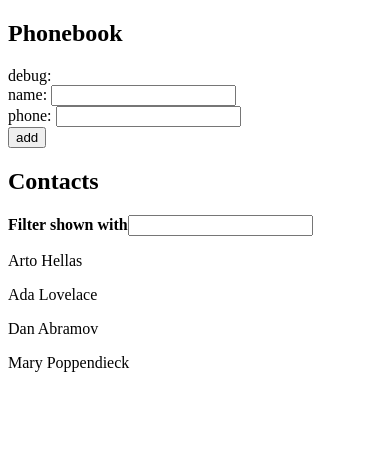
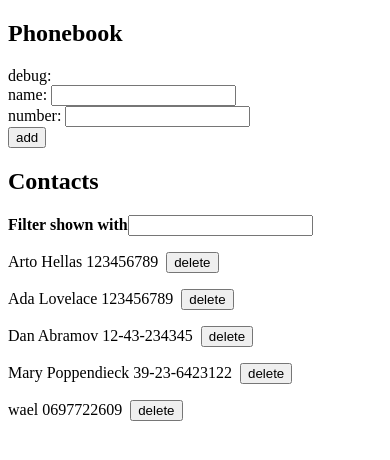
Before and after one commit to GreatLoveV/introdemo, a React (Vite) app: page / in a window 390 px wide. Shown: the top 460 px of the page. Built offline with nearby package versions, Linux system fonts and the light colour scheme; data requests are answered from the project's data file.

Commit message:
Complete ex 2.12-2.15 of Phonebook

```diff
--- a/persons.json
+++ b/persons.json
@@ -1,13 +1,13 @@
 {
-    "persons":[
+  "persons": [
     {
       "name": "Arto Hellas",
-        "number": "040-123456",
+      "number": "123456789",
       "id": "1"
     },
     {
       "name": "Ada Lovelace",
-        "number": "39-44-5323523",
+      "number": "123456789",
       "id": "2"
     },
     {
@@ -19,6 +19,11 @@
       "name": "Mary Poppendieck",
       "number": "39-23-6423122",
       "id": "4"
+    },
+    {
+      "name": "wael",
+      "number": "0697722609",
+      "id": "0ca8"
     }
   ]
 }
--- a/src/App.jsx
+++ b/src/App.jsx
@@ -2,23 +2,20 @@ import {useState, useEffect} from 'react'
 import ContactsForm from './components/ContactsForm'
 import FilterSearch from './components/FilterSearch'
 import Contacts from './components/Contacts'
-import axios from 'axios'
-
-
-
+import personaServer from './services/persona'
 
 const App = () => {
   const [persons, setPersons] = useState([])
   const [newName , setNewName] = useState('')
-  const [newPhone, setNewPhone] = useState('')
+  const [newNumber, setNewNumber] = useState('')
   const [newSearch, setNewSearch] = useState('')
 
   useEffect(() =>{
-    axios
-      .get('http://localhost:3001/persons')
-      .then(response =>{
-        setPersons(response.data)
-      })
+      personaServer
+        .getAll()
+        .then(initialPersons =>{
+          setPersons(initialPersons)
+        })
   }, [])
 
   const handleSearchChange = (event) =>{
@@ -26,46 +23,72 @@ const App = () => {
   }
   const addContact = (event) =>{
     event.preventDefault()
-    const existingContact = persons.some(person => person.name === newName ||  person.phone === newPhone)
-
+    const existingContact = persons.find(person => person.name === newName)
+    const contactObject = {
+        name: newName,
+        number: newNumber,
+      }
+    if (!newName || !newNumber){
+      alert(`both fields are required`)
+      return
+    }
     if (existingContact){
-      alert('contact is already added to phonebook')
-    } else if (!newName || !newPhone){
-      alert(`both fields are required`)
-    } else {
-        const contactObject = {
-        name: newName,
-        phone: newPhone,
-        id: persons.length +1
-
-      }
-      setPersons(persons.concat(contactObject))
-
+      // alert('contact is already added to phonebook')
+      if (window.confirm(`${newName} is already added to the phonebook, replace the old number with the new one?`)){
+          personaServer
+            .update(existingContact.id, contactObject)
+            .then(returnedContact =>{
+              setPersons(persons.map(person =>
+                person.id === existingContact.id ? returnedContact : person
+              ))
+            setNewName('')
+            setNewNumber('')
+            })
+            .catch(error => {console.error('Update failed:', error)})
+          }
+      }else {
+      personaServer
+        .create(contactObject)
+        .then(returnedContact =>{
+          setPersons(prev => prev.concat(returnedContact))
+          setNewName('')
+          setNewNumber('')
+        })
+        .catch(error => console.error('create failed', error))
     }
-    setNewName('')
-    setNewPhone('')
   }
 
   const handleNameChange = (event) => {
   setNewName(event.target.value)
   }
-  const handlePhoneChange = (event) =>{
-    setNewPhone(event.target.value)
+  const handleNumberChange = (event) =>{
+    setNewNumber(event.target.value)
 
   }
+  const handleContactDelete = (id) => {
+    personaServer
+      .remove(id)
+      .then(() =>{
+        setPersons(prev => prev.filter(p => p.id !== id))
+      })
+      .catch(error => {
+        console.error('Delete failed', error)
+      })
+  }
   const filteredPersons = newSearch ?
-    persons.filter(person => person.name.toLowerCase().includes(newSearch.toLowerCase()) || person.phone.includes(newSearch))
+    persons.filter(person => person.name.toLowerCase().includes(newSearch.toLowerCase()) || person.number.includes(newSearch))
     :persons
+
   return (
     <div>
       <h2>Phonebook</h2>
       <div>
         debug: {newName}
       </div>
-      <ContactsForm onSubmit={addContact} newName={newName} onNameChange={handleNameChange} newPhone={newPhone} onPhoneChange={handlePhoneChange}/>
+      <ContactsForm onSubmit={addContact} newName={newName} onNameChange={handleNameChange} newNumber={newNumber} onNumberChange={handleNumberChange}/>
       <h2>Contacts</h2>
-      <FilterSearch FilteredSearch = {newSearch} onSearchChange = {handleSearchChange}/>
-      <Contacts persons = {filteredPersons} />
+      <FilterSearch filteredSearch = {newSearch} onSearchChange = {handleSearchChange}/>
+      <Contacts persons = {filteredPersons} onDelete={handleContactDelete}/>
     </div>
   )
 }
--- a/src/components/Contact.jsx
+++ b/src/components/Contact.jsx
@@ -1,5 +1,9 @@
-const Contact = ({name, phone}) =>{
-  return <p>{name} {phone}</p>
+const Contact = ({name, number, onDelete}) =>{
+  return <p>
+      <span>{name} </span>{''}
+      <span>{number ?? <em>No number</em>}</span>
+      <button style={{marginLeft: 8}} onClick={onDelete}>delete</button>
+    </p>
 }
 
 export default Contact
--- a/src/components/Contacts.jsx
+++ b/src/components/Contacts.jsx
@@ -1,7 +1,15 @@
 import Contact from "./Contact";
-const Contacts = ({persons}) => {
+const Contacts = ({persons, onDelete}) => {
     return(
-        persons.map(person => <Contact key={person.id} name={person.name} phone={person.phone}/>)
+        persons.map(person =>
+            <Contact key={person.id}
+            name={person.name}
+            number={person.number}
+            onDelete={()=>{
+                if(window.confirm(`Delete ${person.name}?`)){
+                    onDelete(person.id)
+                }
+            }}/>)
     )
 }
 
--- a/src/components/ContactsForm.jsx
+++ b/src/components/ContactsForm.jsx
@@ -1,4 +1,4 @@
-const ContactsForm = ({onSubmit, newName, onNameChange, newPhone, onPhoneChange}) =>{
+const ContactsForm = ({onSubmit, newName, onNameChange, newNumber, onNumberChange}) =>{
 
     return (
         <form onSubmit={onSubmit}>
@@ -6,7 +6,7 @@ const ContactsForm = ({onSubmit, newName, onNameChange, newPhone, onPhoneChange}
                 name: <input value={newName} onChange={onNameChange} />
             </div>
             <div>
-                phone: <input value={newPhone} onChange={onPhoneChange} />
+                number: <input value={newNumber} onChange={onNumberChange} />
             </div>
             <div>
                 <button type="submit">add</button>
--- /dev/null
+++ b/src/services/persona.js
@@ -0,0 +1,25 @@
+import axios from "axios";
+const baseUrl = 'http://localhost:3001/persons'
+
+const getAll = () =>{
+    const request = axios.get(baseUrl)
+    return request.then(response => response.data)
+}
+
+const create = newObject =>{
+    const request = axios.post(baseUrl, newObject)
+    return request.then(response => response.data)
+}
+
+const update = (id, newObject)  =>{
+    const request = axios.put(`${baseUrl}/${id}`, newObject)
+    return request.then(response =>response.data)
+}
+
+const remove = (id) =>{
+    const request = axios.delete(`${baseUrl}/${id}`);
+    return request.then(response => response.data)
+
+}
+
+export default {getAll, create, update, remove}
```
Lines whose indentation alone changed are shown as unchanged.
